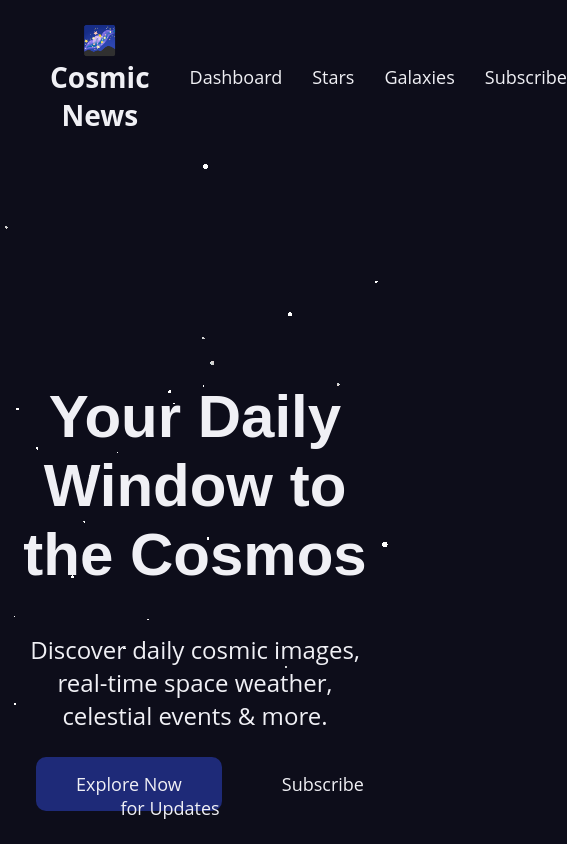
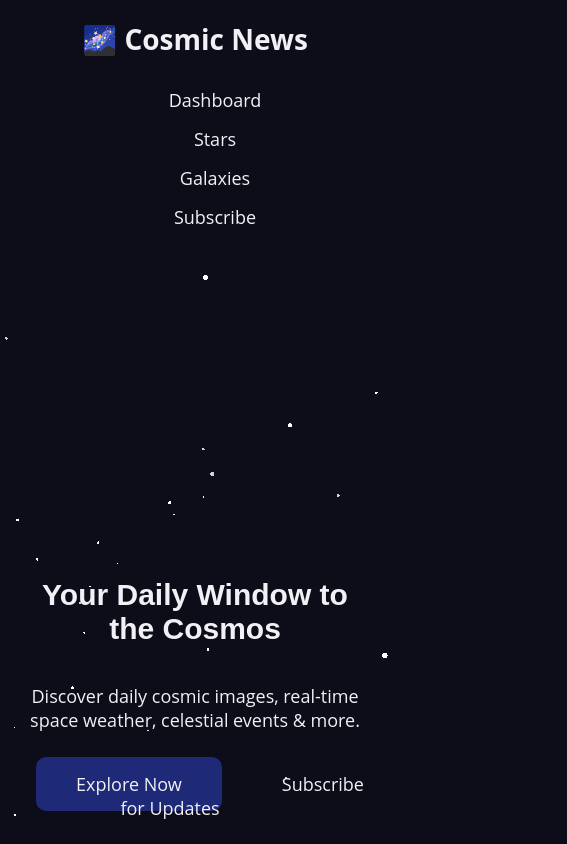
Before and after one commit to jkplearner/CosmicNews, a React (Vite) app: page / in a window 390 px wide. Shown: the top 844 px of the page, 567 px wide, since content can reach past the window. Built offline with nearby package versions, Linux system fonts and the light colour scheme.

Commit message:
Added Mobile responsiveness

```diff
--- a/Client/src/Frontend/Components/Dashboard.css
+++ b/Client/src/Frontend/Components/Dashboard.css
@@ -44,9 +44,15 @@
   text-shadow: 0 0 8px rgba(255, 255, 255, 0.5);
 }
 
+.dashboard-nav-links {
+  display: flex;
+  flex-wrap: wrap;
+  justify-content: center;
+  gap: 15px;
+}
+
 .dashboard-nav-links a {
   color: #ffffff;
-  margin-left: 25px;
   text-decoration: none;
   font-size: 18px;
   transition: color 0.3s, text-shadow 0.3s;
@@ -68,6 +74,7 @@
   background: rgba(0, 0, 0, 0.6);
   padding: 20px;
   border-radius: 20px;
+  flex-wrap: wrap;
 }
 
 .carousel-btn {
@@ -151,3 +158,75 @@
   box-shadow: 0 0 20px rgba(255,255,255,0.3);
   z-index: 10;
 }
+
+/* ---------------------------
+   Responsive Design
+--------------------------- */
+
+@media (max-width: 1024px) {
+  .news-article {
+    min-width: 300px;
+    font-size: 18px;
+  }
+}
+
+@media (max-width: 768px) {
+  .dashboard-navbar {
+    flex-direction: column;
+    align-items: center;
+    text-align: center;
+    gap: 15px;
+  }
+
+  .dashboard-navbar h1 {
+    font-size: 28px;
+  }
+
+  .news-carousel {
+    flex-direction: column;
+    padding: 20px 10px;
+  }
+
+  .carousel-btn {
+    width: 40px;
+    height: 40px;
+    font-size: 20px;
+  }
+
+  .news-article {
+    min-width: 90%;
+    font-size: 16px;
+  }
+}
+
+@media (max-width: 480px) {
+  .dashboard-navbar h1 {
+    font-size: 24px;
+  }
+
+  .dashboard-nav-links a {
+    font-size: 16px;
+  }
+
+  .carousel-btn {
+    width: 35px;
+    height: 35px;
+    font-size: 18px;
+  }
+
+  .news-article {
+    font-size: 14px;
+    padding: 20px;
+  }
+
+  .apod-card img {
+    width: 95%;
+  }
+
+  .space-weather-popup {
+    font-size: 14px;
+    padding: 12px 20px;
+    right: 10px;
+    bottom: 10px;
+  }
+}
--- a/Client/src/Frontend/Components/LandingPage.css
+++ b/Client/src/Frontend/Components/LandingPage.css
@@ -14,10 +14,11 @@ body {
   display: flex;
   justify-content: space-between;
   align-items: center;
-  padding: 20px 50px;
+  padding: 20px 30px;
   background-color: transparent;
   position: relative;
   z-index: 1;
+  flex-wrap: wrap;
 }
 
 .navbar .logo {
@@ -29,7 +30,10 @@ body {
 .nav-links {
   list-style: none;
   display: flex;
-  gap: 30px;
+  gap: 25px;
+  flex-wrap: wrap;
+  justify-content: center;
+  margin-top: 15px;
 }
 
 .nav-links li a {
@@ -40,20 +44,22 @@ body {
 
 /* Hero Section */
 .hero {
-  position: relative; /* anchor for absolutely positioned background */
+  position: relative;
   height: 100vh;
-  overflow: hidden; /* ensures particles don't spill outside hero */
+  overflow: hidden;
 }
+
 .hero-background {
   position: absolute;
   top: 0;
   left: 0;
   width: 100%;
   height: 100%;
-  z-index: 0; /* place background below content */
+  z-index: 0;
 }
+
 .hero-content {
-  position: relative; /* keep hero text above particles */
+  position: relative;
   z-index: 1;
   padding: 0 20px;
   display: flex;
@@ -70,7 +76,6 @@ body {
   margin-bottom: 20px;
 }
 
-
 .hero-content p {
   font-size: 24px;
   margin-bottom: 40px;
@@ -79,7 +84,7 @@ body {
 .hero-buttons .primary-btn,
 .hero-buttons .secondary-btn {
   padding: 15px 40px;
-  margin: 0 10px;
+  margin: 10px;
   border: none;
   text-decoration: none;
   font-size: 18px;
@@ -87,6 +92,7 @@ body {
   transition: 0.3s;
   border-radius: 10px;
 }
+
 .primary-btn {
   background-color: #1E2A78;
   color: #F0F0F5;
@@ -97,6 +103,7 @@ body {
   border: 2px solid #F0F0F5;
   color: #F0F0F5;
 }
+
 .hero-buttons .primary-btn:hover,
 .hero-buttons .secondary-btn:hover {
   transform: scale(1.05);
@@ -166,3 +173,69 @@ body {
   text-decoration: none;
   font-size: 16px;
 }
+
+/* ---------------------------
+   Responsive Design
+--------------------------- */
+
+@media (max-width: 768px) {
+  .navbar {
+    flex-direction: column;
+    align-items: center;
+    padding: 20px;
+  }
+
+  .navbar .logo {
+    margin-bottom: 15px;
+  }
+
+  .nav-links {
+    flex-direction: column;
+    gap: 15px;
+  }
+
+  .hero-content h1 {
+    font-size: 40px;
+  }
+
+  .hero-content p {
+    font-size: 20px;
+  }
+
+  .hero-buttons .primary-btn,
+  .hero-buttons .secondary-btn {
+    width: 80%;
+    max-width: 300px;
+  }
+
+  .subscribe-section h2 {
+    font-size: 28px;
+  }
+
+  .subscribe-form input[type="email"] {
+    width: 80%;
+    margin: 0 0 20px 0;
+  }
+
+  .subscribe-form button {
+    width: 80%;
+  }
+}
+
+@media (max-width: 480px) {
+  .hero-content h1 {
+    font-size: 30px;
+  }
+
+  .hero-content p {
+    font-size: 18px;
+  }
+
+  .feature-card {
+    width: 90%;
+  }
+
+  .subscribe-section h2 {
+    font-size: 24px;
+  }
+}
```
